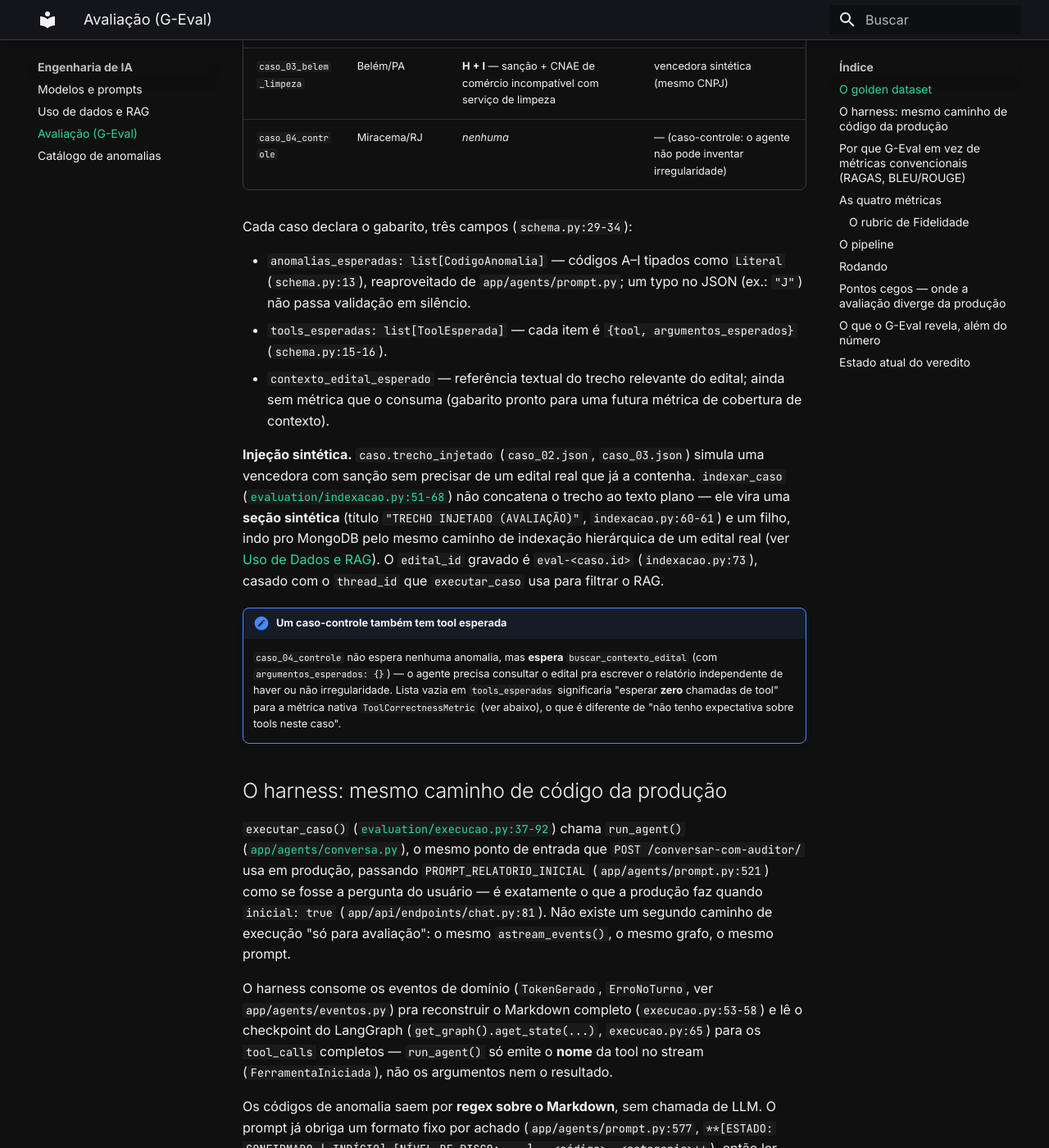
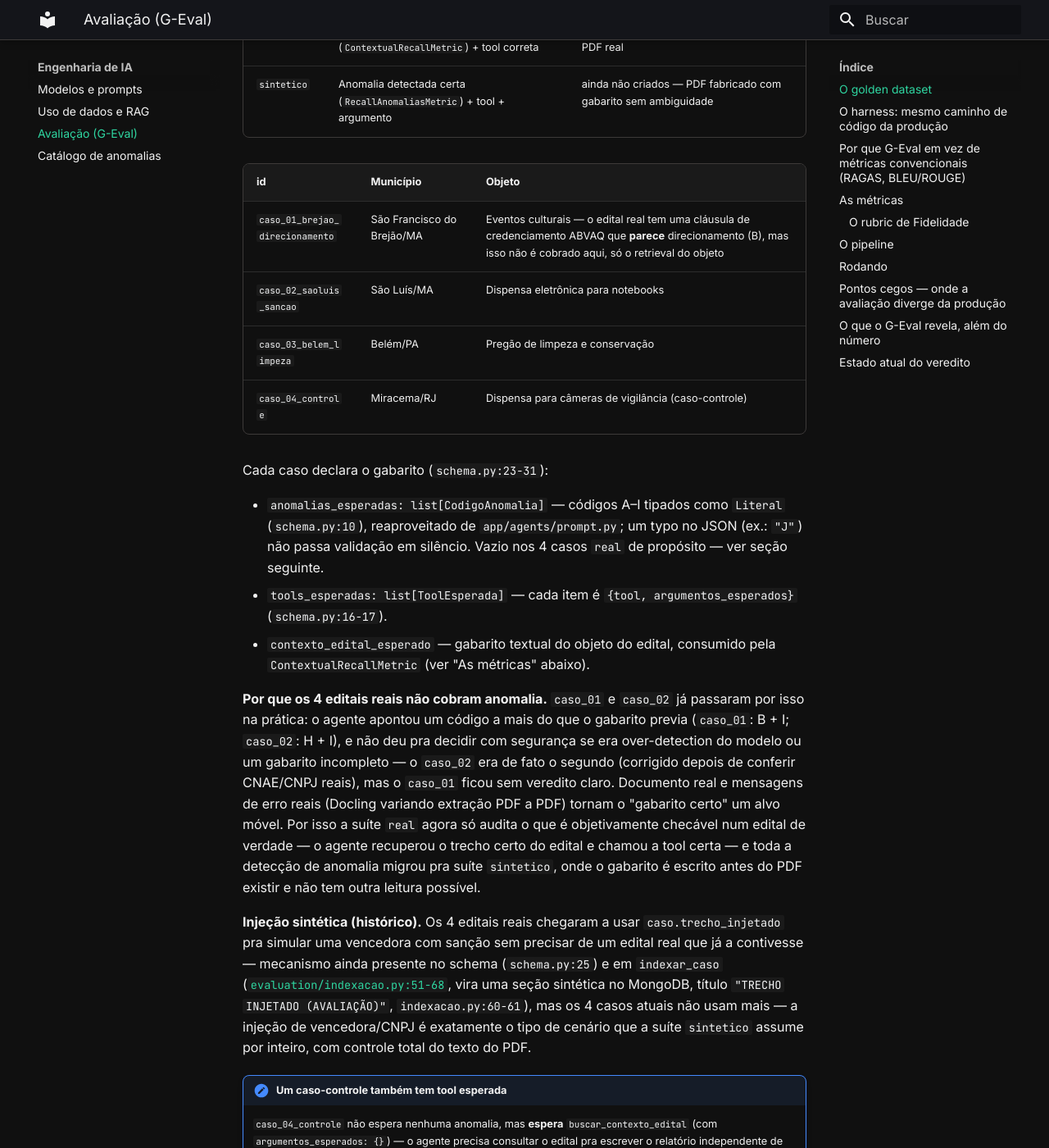
Before and after one commit to Moreira-89/auditor-cidadao, an MkDocs documentation site: the page built from docs/ia/avaliacao.md, in a window 1280 px wide and 1400 px high, scrolled down 835 px. Shown: the whole window at 82% size. Built offline with MkDocs 1.6.1 and Material for MkDocs 9.7.7, drawn with Linux system fonts in a browser that asks for light colours; some of the changed text lies outside the part shown.

Commit message:
feat(avaliacao): separa dataset em real/sintetico e adota ContextualRecallMetric
O dataset ganha Caso.tipo ("real" | "sintetico"). Os 4 editais reais não têm
como ter um gabarito de anomalia inequívoco (documento real, extração real) —
dois casos já geraram divergência entre "erro do modelo" e "erro do gabarito"
sem veredito seguro. A suíte "real" passa a cobrar só o que é objetivamente
checável (retrieval do contexto via ContextualRecallMetric + tool correta);
toda a detecção de anomalia migra pra uma futura suíte "sintetico", com PDFs
fabricados e gabarito sem ambiguidade.

- schema.py: novo campo Caso.tipo
- runner.py: um evaluate() por tipo (metrics diferentes por lote); corrige
  bug de ContextualRecallMetric(temperature=...) — esse kwarg não existe,
  agora passa um OpenAIModel já configurado
- caso_*.json: tipo="real", anomalias_esperadas=[], tools_esperadas reduzido
  (sem CNPJ, que dependia da injeção removida), contexto_edital_esperado
  preenchido no caso_04 (exigido pela métrica nova)
- docs/ia/avaliacao.md: reescreve golden dataset, métricas e veredito atual
  em torno do novo desenho

Também remove EXTRATOR_MODEL/EXTRATOR_TEMPERATURE (settings.py, .env.example,
variaveis_ambiente.md) — dead code desde a remoção de relatorio.py.

Co-Authored-By: Claude Sonnet 5 <noreply@anthropic.com>
Claude-Session: https://claude.ai/code/session_012tbTojxpBSoFo5KWW7tmFd

````diff
--- a/docs/ia/avaliacao.md
+++ b/docs/ia/avaliacao.md
@@ -12,35 +12,56 @@ pacote irmão de `backend/app/` — a avaliação importa do `app`, nunca o cont
 ## O golden dataset
 
 `evaluation/dataset/casos/caso_*.json`, validados contra o schema `Caso`
-([`evaluation/dataset/schema.py:19-34`](https://github.com/Moreira-89/auditor-cidadao/blob/main/backend/evaluation/dataset/schema.py#L19-L34)),
-carregados por `carregar_casos()` (`schema.py:37`). O `id` do caso e o nome do PDF em `editais/`
-usam o mesmo número (`caso_02_saoluis_sancao` → `caso_02.pdf`):
+([`evaluation/dataset/schema.py:19-36`](https://github.com/Moreira-89/auditor-cidadao/blob/main/backend/evaluation/dataset/schema.py#L19-L36)),
+carregados por `carregar_casos()` (`schema.py:39`). O `id` do caso e o nome do PDF em `editais/`
+usam o mesmo número (`caso_02_saoluis_sancao` → `caso_02.pdf`).
 
-| id | Município | Anomalia esperada | Injeção sintética |
-|---|---|---|---|
-| `caso_01_brejao_direcionamento` | São Francisco do Brejão/MA | **B** — direcionamento (exigência de credenciamento ABVAQ sem previsão de equivalência, cláusula **real** do edital) | — |
-| `caso_02_saoluis_sancao` | São Luís/MA | **H** — sanção vigente | vencedora sintética (CNPJ real sancionado, CNAE de comércio compatível com o objeto) |
-| `caso_03_belem_limpeza` | Belém/PA | **H + I** — sanção + CNAE de comércio incompatível com serviço de limpeza | vencedora sintética (mesmo CNPJ) |
-| `caso_04_controle` | Miracema/RJ | *nenhuma* | — (caso-controle: o agente não pode inventar irregularidade) |
+**Um dataset, dois `tipo`.** Editais reais têm gabarito de anomalia ambíguo por natureza — não dá
+pra saber com certeza, só olhando o texto extraído, se o agente errou ou se foi o gabarito que
+errou (ver "Por que os 4 editais reais não cobram anomalia" abaixo). Em vez de manter dois
+datasets separados, `Caso.tipo` (`schema.py:14`, `Literal["real", "sintetico"]`) marca o que cada
+caso cobra, e `runner.py` roda um `evaluate()` por tipo (`runner.py:81-118`) com listas de métrica
+diferentes:
 
-Cada caso declara o gabarito, três campos (`schema.py:29-34`):
+| `tipo` | O que cobra | Editais |
+|---|---|---|
+| `real` | Retrieval do contexto (`ContextualRecallMetric`) + tool correta | os 4 atuais — documentos verdadeiros, PDF real |
+| `sintetico` | Anomalia detectada certa (`RecallAnomaliasMetric`) + tool + argumento | ainda não criados — PDF fabricado com gabarito sem ambiguidade |
 
-- `anomalias_esperadas: list[CodigoAnomalia]` — códigos A–I tipados como `Literal` (`schema.py:13`),
+| id | Município | Objeto |
+|---|---|---|
+| `caso_01_brejao_direcionamento` | São Francisco do Brejão/MA | Eventos culturais — o edital real tem uma cláusula de credenciamento ABVAQ que **parece** direcionamento (B), mas isso não é cobrado aqui, só o retrieval do objeto |
+| `caso_02_saoluis_sancao` | São Luís/MA | Dispensa eletrônica para notebooks |
+| `caso_03_belem_limpeza` | Belém/PA | Pregão de limpeza e conservação |
+| `caso_04_controle` | Miracema/RJ | Dispensa para câmeras de vigilância (caso-controle) |
+
+Cada caso declara o gabarito (`schema.py:23-31`):
+
+- `anomalias_esperadas: list[CodigoAnomalia]` — códigos A–I tipados como `Literal` (`schema.py:10`),
   reaproveitado de `app/agents/prompt.py`; um typo no JSON (ex.: `"J"`) não passa validação em
-  silêncio.
+  silêncio. Vazio nos 4 casos `real` de propósito — ver seção seguinte.
 - `tools_esperadas: list[ToolEsperada]` — cada item é `{tool, argumentos_esperados}`
-  (`schema.py:15-16`).
-- `contexto_edital_esperado` — referência textual do trecho relevante do edital; ainda sem métrica
-  que o consuma (gabarito pronto para uma futura métrica de cobertura de contexto).
+  (`schema.py:16-17`).
+- `contexto_edital_esperado` — gabarito textual do objeto do edital, consumido pela
+  `ContextualRecallMetric` (ver "As métricas" abaixo).
 
-**Injeção sintética.** `caso.trecho_injetado` (`caso_02.json`, `caso_03.json`) simula uma vencedora
-com sanção sem precisar de um edital real que já a contenha. `indexar_caso`
-([`evaluation/indexacao.py:51-68`](https://github.com/Moreira-89/auditor-cidadao/blob/main/backend/evaluation/indexacao.py#L51-L68))
-não concatena o trecho ao texto plano — ele vira uma **seção sintética** (título
-`"TRECHO INJETADO (AVALIAÇÃO)"`, `indexacao.py:60-61`) e um filho, indo pro MongoDB pelo mesmo
-caminho de indexação hierárquica de um edital real (ver [Uso de Dados e RAG](rag_dados.md)). O
-`edital_id` gravado é `eval-<caso.id>` (`indexacao.py:73`), casado com o `thread_id` que
-`executar_caso` usa para filtrar o RAG.
+**Por que os 4 editais reais não cobram anomalia.** `caso_01` e `caso_02` já passaram por isso na
+prática: o agente apontou um código a mais do que o gabarito previa (`caso_01`: B + I; `caso_02`:
+H + I), e não deu pra decidir com segurança se era over-detection do modelo ou um gabarito
+incompleto — o `caso_02` era de fato o segundo (corrigido depois de conferir CNAE/CNPJ reais), mas
+o `caso_01` ficou sem veredito claro. Documento real e mensagens de erro reais (Docling variando
+extração PDF a PDF) tornam o "gabarito certo" um alvo móvel. Por isso a suíte `real` agora só
+audita o que é objetivamente checável num edital de verdade — o agente recuperou o trecho certo do
+edital e chamou a tool certa — e toda a detecção de anomalia migrou pra suíte `sintetico`, onde o
+gabarito é escrito antes do PDF existir e não tem outra leitura possível.
+
+**Injeção sintética (histórico).** Os 4 editais reais chegaram a usar `caso.trecho_injetado` pra
+simular uma vencedora com sanção sem precisar de um edital real que já a contivesse — mecanismo
+ainda presente no schema (`schema.py:25`) e em `indexar_caso`
+([`evaluation/indexacao.py:51-68`](https://github.com/Moreira-89/auditor-cidadao/blob/main/backend/evaluation/indexacao.py#L51-L68),
+vira uma seção sintética no MongoDB, título `"TRECHO INJETADO (AVALIAÇÃO)"`, `indexacao.py:60-61`),
+mas os 4 casos atuais não usam mais — a injeção de vencedora/CNPJ é exatamente o tipo de cenário
+que a suíte `sintetico` assume por inteiro, com controle total do texto do PDF.
 
 !!! note "Um caso-controle também tem tool esperada"
     `caso_04_controle` não espera nenhuma anomalia, mas **espera** `buscar_contexto_edital` (com
@@ -107,14 +128,31 @@ implementa isso pronto (`GEval` + `Rubric`, ver `evaluation/metricas/fidelidade.
 a nota final pela probabilidade dos tokens de saída (`logprobs`) quando o modelo/provider suporta —
 mais um fator de estabilidade que não precisou ser implementado à mão.
 
-## As quatro métricas
+## As métricas
+
+Comuns aos dois lotes (`_metricas_comuns`, `runner.py:22-27`):
 
 | Métrica | Limiar | Como é medida | Usa LLM? |
 |---|---|---|---|
-| **Tool Correctness** | ≥ 0.50 | Nativa do deepeval (`ToolCorrectnessMetric`, `evaluation/runner.py:70`) — confere só o **nome** da tool chamada contra `expected_tools`, sem exigir ordem | Não |
+| **Tool Correctness** | ≥ 0.50 | Nativa do deepeval (`ToolCorrectnessMetric`) — confere só o **nome** da tool chamada contra `expected_tools`, sem exigir ordem | Não |
 | **Argumentos da Tool** | ≥ 1.00 | Customizada (`ArgumentosToolMetric`, [`evaluation/metricas/argumentos_tool.py:17-65`](https://github.com/Moreira-89/auditor-cidadao/blob/main/backend/evaluation/metricas/argumentos_tool.py#L17-L65)) — subset-match dos argumentos esperados (ex.: `cnpj`), normalizando dígitos (`argumentos_tool.py:5-14`) | Não |
-| **Recall de Anomalias** | ≥ 0.80 | Customizada (`RecallAnomaliasMetric`, [`evaluation/metricas/recall_anomalias.py:21-66`](https://github.com/Moreira-89/auditor-cidadao/blob/main/backend/evaluation/metricas/recall_anomalias.py#L21-L66)) — F1 entre os códigos A–I esperados e os extraídos por regex do Markdown. Caso-controle sem anomalia esperada → binário (qualquer código apontado é falso positivo) | Não |
 | **Fidelidade** | ≥ 0.60 | `GEval` com `Rubric` de 5 níveis ([`evaluation/metricas/fidelidade.py:7-59`](https://github.com/Moreira-89/auditor-cidadao/blob/main/backend/evaluation/metricas/fidelidade.py#L7-L59)) — o laudo só afirma o que as saídas das tools sustentam, sem inventar nem extrapolar | Sim (juiz) |
+
+Uma métrica por `tipo` (`_metricas_por_tipo`, `runner.py:66-78`):
+
+| `tipo` | Métrica | Limiar | Como é medida | Usa LLM? |
+|---|---|---|---|---|
+| `real` | **Cobertura de Contexto** | ≥ 0.70 | Nativa do deepeval (`ContextualRecallMetric`) — quebra `contexto_edital_esperado` (`expected_output`) em sentenças e verifica quantas têm sustentação em `retrieval_context` (o que `buscar_contexto_edital` de fato devolveu) | Sim (juiz) |
+| `sintetico` | **Recall de Anomalias** | ≥ 0.80 | Customizada (`RecallAnomaliasMetric`, [`evaluation/metricas/recall_anomalias.py:21-66`](https://github.com/Moreira-89/auditor-cidadao/blob/main/backend/evaluation/metricas/recall_anomalias.py#L21-L66)) — F1 entre os códigos A–I esperados e os extraídos por regex do Markdown. Caso-controle sem anomalia esperada → binário (qualquer código apontado é falso positivo) | Não |
+
+!!! note "`ContextualRecallMetric` não é G-Eval"
+    É a exceção à régua da seção anterior — usa o algoritmo "veredito por sentença, depois
+    proporção" (mesma família do `context_recall` do RAGAS), sem `evaluation_steps`/`Rubric`. A
+    diferença pro RAGAS é que o deepeval força a saída do juiz por schema (Pydantic), o que tende a
+    ser mais estável que o prompt solto do RAGAS — mas, sem rubric, o placar dela deve ser lido com
+    mais desconfiança que o da Fidelidade até se acumular evidência de rodadas repetidas. Foi aceita
+    mesmo assim porque reaproveita o gabarito `contexto_edital_esperado` (que já existia sem
+    consumidor) sem escrever uma métrica nova do zero.
 
 **Por que duas métricas de tool em vez de uma.** `ToolCorrectnessMetric` compara `input_parameters`
 por **igualdade exata** quando `ToolCallParams.INPUT_PARAMETERS` está em `evaluation_params` — isso
@@ -150,7 +188,7 @@ um caso fiel (score 1.0) — a régua discrimina de fato, não dá nota alta por
 ## O pipeline
 
 `runner.py` roda os casos **sequencialmente** (rate limit dos LLMs, logs legíveis). Por caso
-(`_montar_test_case`, `runner.py:34-53`):
+(`_montar_test_case`, `runner.py:35-54`):
 
 ```
 preparar_ambiente()     → grafo montado fora do lifespan: só as 4 TOOLS_NATIVAS,
@@ -161,11 +199,13 @@ preparar_ambiente()     → grafo montado fora do lifespan: só as 4 TOOLS_NATIV
   finally: limpar_edital(edital_id)
 ```
 
-Depois de rodar todos os casos, `_rodar` (`runner.py:56-92`) monta um `LLMTestCase` por caso e chama
-`deepeval.evaluate(test_cases=..., metrics=...)` (`runner.py:77-87`) uma vez só — o relatório
-(score/threshold/motivo por métrica, agregado por métrica) é todo do `deepeval`. `evaluate()` grava
-`evaluation/resultados/test_run_<timestamp>.json` com o resultado completo; `_rodar` sai com
-`sys.exit(1)` (`runner.py:92`) se algum caso reprovou em qualquer métrica.
+Depois de rodar todos os casos, `_rodar` (`runner.py:81-118`) monta um `LLMTestCase` por caso e
+chama `deepeval.evaluate(test_cases=..., metrics=...)` **uma vez por `tipo`** (`runner.py:101-115`)
+— não uma vez só: `real` e `sintetico` cobram métricas diferentes (ver "As métricas" acima), e o
+`evaluate()` do deepeval só aceita uma lista de métrica global por chamada, não uma por
+`test_case`. Cada `evaluate()` grava seu próprio
+`evaluation/resultados/test_run_<timestamp>.json`; `_rodar` sai com `sys.exit(1)` (`runner.py:118`)
+se algum caso, em qualquer lote, reprovou em qualquer métrica.
 
 ## Rodando
 
@@ -198,12 +238,18 @@ para decidir o que buscar e como reportar) — não só um número pra decidir a
 
 ## Estado atual do veredito
 
-!!! danger "Reprovado — `caso_01` (cláusula ABVAQ) e parte do `caso_03` continuam sem detecção"
-    Última rodada de referência: `Tool Correctness` 4/4, `Argumentos da Tool` 4/4, `Recall de
-    Anomalias` 2/4 (média 0.67), `Fidelidade` 4/4 (média ~0.99). Pass rate geral: 1/4 casos com
-    **todas** as métricas passando.
+!!! info "Baseline pendente — dataset acabou de ser reparticionado em `real`/`sintetico`"
+    Os números de rodadas anteriores (`Recall de Anomalias` medido contra os 4 editais reais)
+    ficaram obsoletos com a mudança descrita em "O golden dataset": a suíte `real` não cobra mais
+    anomalia, e a suíte `sintetico` ainda não tem nenhum caso — os PDFs fabricados estão em
+    elaboração. O primeiro resultado depois que a suíte `sintetico` ganhar casos **é** o novo
+    baseline; não há como comparar número a número com as rodadas anteriores, porque a métrica que
+    gerava esse número (F1 de anomalia contra edital real) não roda mais para esses 4 casos.
 
-    O `caso_01` não acha a cláusula ABVAQ (score 0.0) e o `caso_03` só acha a sanção (H), não a
-    incompatibilidade cadastral (I) — causa é retrieval, não a avaliação em si: o texto embedado do
-    filho não carrega o caminho da seção, e `TableItem` nunca é fatiado (ver "Limitações conhecidas
-    do retrieval" em [Uso de Dados e RAG](rag_dados.md#limitacoes-conhecidas-do-retrieval)).
+    O achado de retrieval que motivou parte dessa migração continua válido e não resolvido: o
+    `caso_01` não recuperava a cláusula ABVAQ e o `caso_03` só achava metade do que precisava —
+    causa apontada foi retrieval (texto embedado do filho sem o caminho da seção, `TableItem` nunca
+    fatiado; ver "Limitações conhecidas do retrieval" em
+    [Uso de Dados e RAG](rag_dados.md#limitacoes-conhecidas-do-retrieval)). É exatamente esse tipo de
+    falha que a `ContextualRecallMetric` na suíte `real` passa a medir diretamente, em vez de
+    aparecer disfarçada de "erro de anomalia".
````
Also changed, not shown: docs/operacional/variaveis_ambiente.md (+5 -7 lines), 9 other files.
